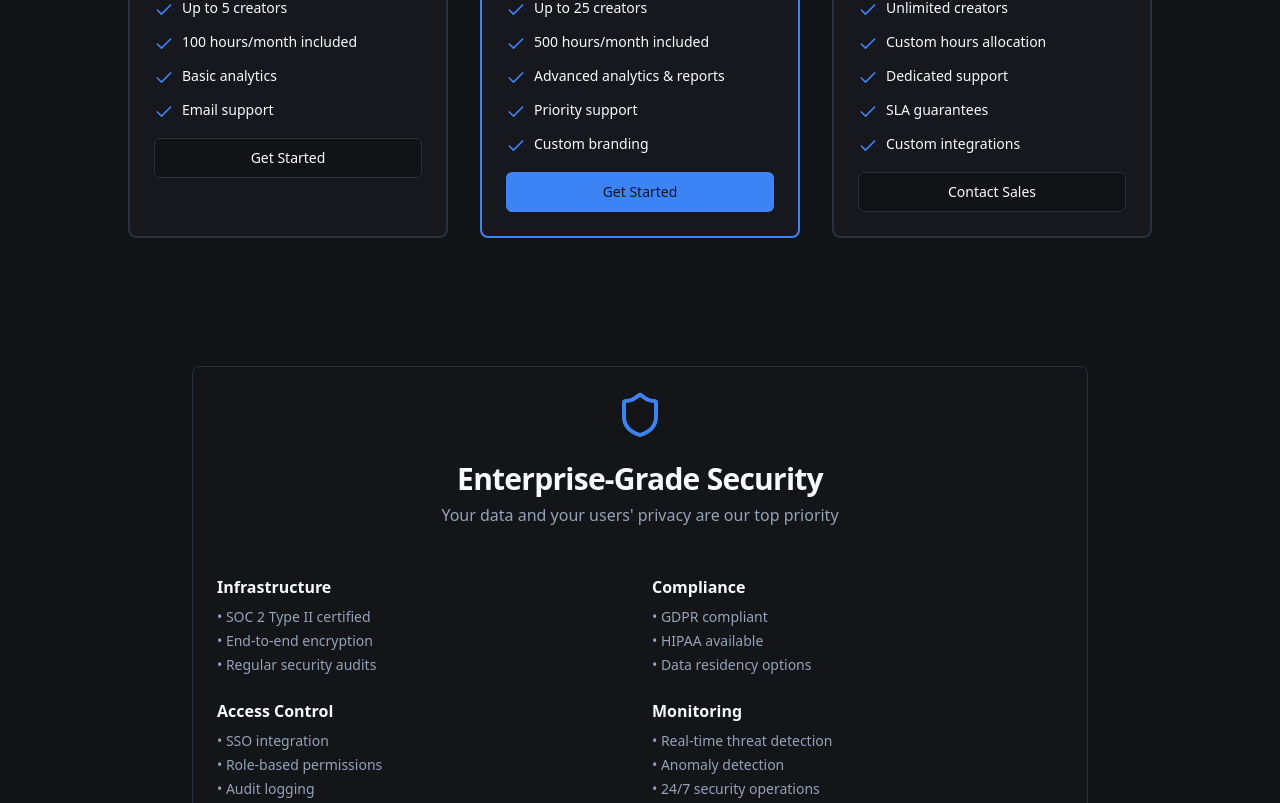
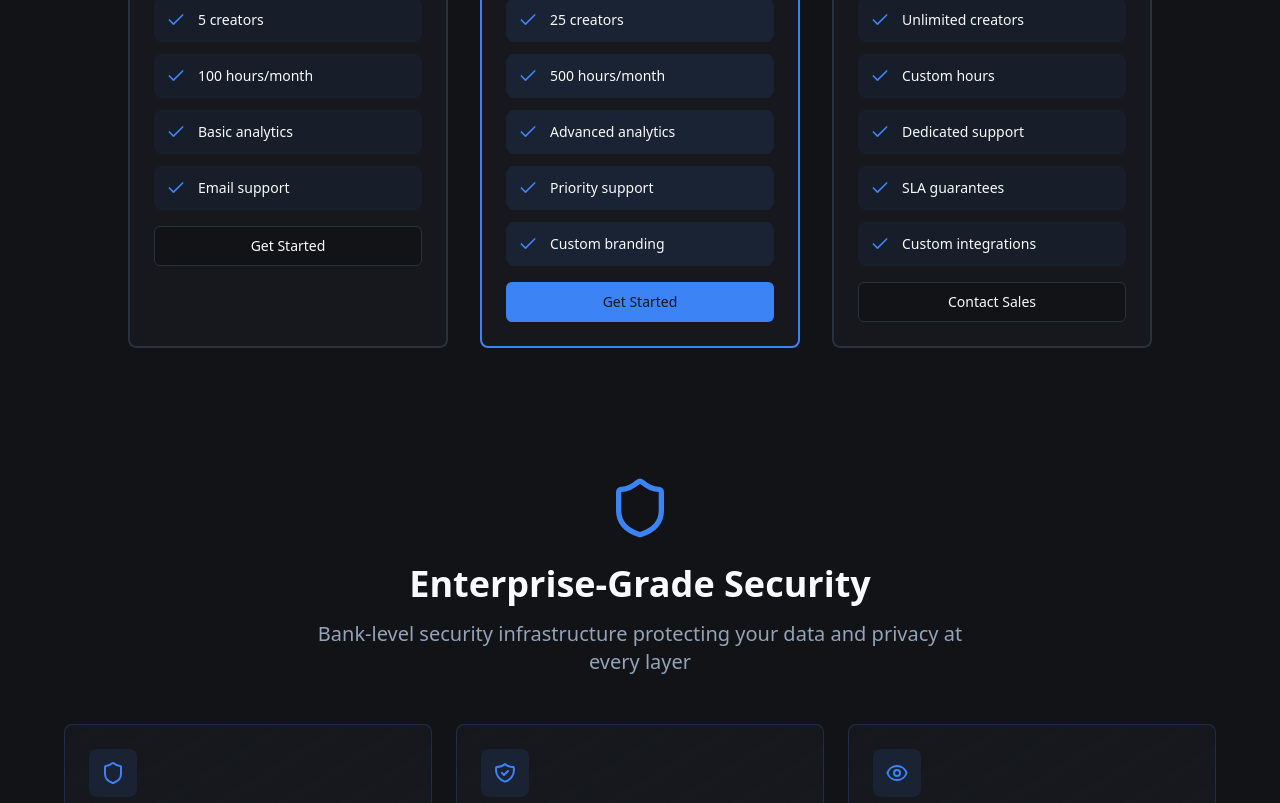
Before and after one commit to SaltProphet/cambridge, a Next.js app: page / in a window 1280 px wide. Shown: the part 1197-2000 px from the top of the page. Built offline with nearby package versions, Linux system fonts and the light colour scheme.

Commit message:
Redesign landing page: Replace bullet lists with visual cards
Co-authored-by: SaltProphet <237044883+SaltProphet@users.noreply.github.com>

```diff
--- a/app/page.tsx
+++ b/app/page.tsx
@@ -81,24 +81,24 @@ export default function Home() {
                 </CardDescription>
               </CardHeader>
               <CardContent className="space-y-4">
-                <ul className="space-y-3">
-                  <li className="flex items-start gap-2">
-                    <Check className="h-5 w-5 text-accent mt-0.5 shrink-0" />
-                    <span className="text-sm">Up to 5 creators</span>
-                  </li>
-                  <li className="flex items-start gap-2">
-                    <Check className="h-5 w-5 text-accent mt-0.5 shrink-0" />
-                    <span className="text-sm">100 hours/month included</span>
-                  </li>
-                  <li className="flex items-start gap-2">
-                    <Check className="h-5 w-5 text-accent mt-0.5 shrink-0" />
-                    <span className="text-sm">Basic analytics</span>
-                  </li>
-                  <li className="flex items-start gap-2">
-                    <Check className="h-5 w-5 text-accent mt-0.5 shrink-0" />
-                    <span className="text-sm">Email support</span>
-                  </li>
-                </ul>
+                <div className="space-y-3">
+                  <div className="flex items-center gap-3 p-3 rounded-lg bg-accent/5">
+                    <Check className="h-5 w-5 text-accent shrink-0" />
+                    <span className="text-sm font-medium">5 creators</span>
+                  </div>
+                  <div className="flex items-center gap-3 p-3 rounded-lg bg-accent/5">
+                    <Check className="h-5 w-5 text-accent shrink-0" />
+                    <span className="text-sm font-medium">100 hours/month</span>
+                  </div>
+                  <div className="flex items-center gap-3 p-3 rounded-lg bg-accent/5">
+                    <Check className="h-5 w-5 text-accent shrink-0" />
+                    <span className="text-sm font-medium">Basic analytics</span>
+                  </div>
+                  <div className="flex items-center gap-3 p-3 rounded-lg bg-accent/5">
+                    <Check className="h-5 w-5 text-accent shrink-0" />
+                    <span className="text-sm font-medium">Email support</span>
+                  </div>
+                </div>
                 <Button className="w-full" variant="outline" asChild>
                   <Link href="/founders">Get Started</Link>
                 </Button>
@@ -117,28 +117,28 @@ export default function Home() {
                 </CardDescription>
               </CardHeader>
               <CardContent className="space-y-4">
-                <ul className="space-y-3">
-                  <li className="flex items-start gap-2">
-                    <Check className="h-5 w-5 text-accent mt-0.5 shrink-0" />
-                    <span className="text-sm">Up to 25 creators</span>
-                  </li>
-                  <li className="flex items-start gap-2">
-                    <Check className="h-5 w-5 text-accent mt-0.5 shrink-0" />
-                    <span className="text-sm">500 hours/month included</span>
-                  </li>
-                  <li className="flex items-start gap-2">
-                    <Check className="h-5 w-5 text-accent mt-0.5 shrink-0" />
-                    <span className="text-sm">Advanced analytics & reports</span>
-                  </li>
-                  <li className="flex items-start gap-2">
-                    <Check className="h-5 w-5 text-accent mt-0.5 shrink-0" />
-                    <span className="text-sm">Priority support</span>
-                  </li>
-                  <li className="flex items-start gap-2">
-                    <Check className="h-5 w-5 text-accent mt-0.5 shrink-0" />
-                    <span className="text-sm">Custom branding</span>
-                  </li>
-                </ul>
+                <div className="space-y-3">
+                  <div className="flex items-center gap-3 p-3 rounded-lg bg-accent/10">
+                    <Check className="h-5 w-5 text-accent shrink-0" />
+                    <span className="text-sm font-medium">25 creators</span>
+                  </div>
+                  <div className="flex items-center gap-3 p-3 rounded-lg bg-accent/10">
+                    <Check className="h-5 w-5 text-accent shrink-0" />
+                    <span className="text-sm font-medium">500 hours/month</span>
+                  </div>
+                  <div className="flex items-center gap-3 p-3 rounded-lg bg-accent/10">
+                    <Check className="h-5 w-5 text-accent shrink-0" />
+                    <span className="text-sm font-medium">Advanced analytics</span>
+                  </div>
+                  <div className="flex items-center gap-3 p-3 rounded-lg bg-accent/10">
+                    <Check className="h-5 w-5 text-accent shrink-0" />
+                    <span className="text-sm font-medium">Priority support</span>
+                  </div>
+                  <div className="flex items-center gap-3 p-3 rounded-lg bg-accent/10">
+                    <Check className="h-5 w-5 text-accent shrink-0" />
+                    <span className="text-sm font-medium">Custom branding</span>
+                  </div>
+                </div>
                 <Button className="w-full" asChild>
                   <Link href="/founders">Get Started</Link>
                 </Button>
@@ -154,28 +154,28 @@ export default function Home() {
                 </CardDescription>
               </CardHeader>
               <CardContent className="space-y-4">
-                <ul className="space-y-3">
-                  <li className="flex items-start gap-2">
-                    <Check className="h-5 w-5 text-accent mt-0.5 shrink-0" />
-                    <span className="text-sm">Unlimited creators</span>
-                  </li>
-                  <li className="flex items-start gap-2">
-                    <Check className="h-5 w-5 text-accent mt-0.5 shrink-0" />
-                    <span className="text-sm">Custom hours allocation</span>
-                  </li>
-                  <li className="flex items-start gap-2">
-                    <Check className="h-5 w-5 text-accent mt-0.5 shrink-0" />
-                    <span className="text-sm">Dedicated support</span>
-                  </li>
-                  <li className="flex items-start gap-2">
-                    <Check className="h-5 w-5 text-accent mt-0.5 shrink-0" />
-                    <span className="text-sm">SLA guarantees</span>
-                  </li>
-                  <li className="flex items-start gap-2">
-                    <Check className="h-5 w-5 text-accent mt-0.5 shrink-0" />
-                    <span className="text-sm">Custom integrations</span>
-                  </li>
-                </ul>
+                <div className="space-y-3">
+                  <div className="flex items-center gap-3 p-3 rounded-lg bg-accent/5">
+                    <Check className="h-5 w-5 text-accent shrink-0" />
+                    <span className="text-sm font-medium">Unlimited creators</span>
+                  </div>
+                  <div className="flex items-center gap-3 p-3 rounded-lg bg-accent/5">
+                    <Check className="h-5 w-5 text-accent shrink-0" />
+                    <span className="text-sm font-medium">Custom hours</span>
+                  </div>
+                  <div className="flex items-center gap-3 p-3 rounded-lg bg-accent/5">
+                    <Check className="h-5 w-5 text-accent shrink-0" />
+                    <span className="text-sm font-medium">Dedicated support</span>
+                  </div>
+                  <div className="flex items-center gap-3 p-3 rounded-lg bg-accent/5">
+                    <Check className="h-5 w-5 text-accent shrink-0" />
+                    <span className="text-sm font-medium">SLA guarantees</span>
+                  </div>
+                  <div className="flex items-center gap-3 p-3 rounded-lg bg-accent/5">
+                    <Check className="h-5 w-5 text-accent shrink-0" />
+                    <span className="text-sm font-medium">Custom integrations</span>
+                  </div>
+                </div>
                 <Button className="w-full" variant="outline" asChild>
                   <Link href="/founders">Contact Sales</Link>
                 </Button>
@@ -185,54 +185,79 @@ export default function Home() {
         </div>
       </section>
 
-      {/* Security Section */}
+      {/* Security Section - Redesigned */}
       <section className="container mx-auto px-6 py-16">
-        <div className="max-w-4xl mx-auto">
-          <Card className="bg-card/50">
-            <CardHeader className="text-center">
-              <Shield className="h-12 w-12 text-accent mx-auto mb-4" />
-              <CardTitle className="text-3xl">Enterprise-Grade Security</CardTitle>
-              <CardDescription className="text-base mt-4">
-                Your data and your users&apos; privacy are our top priority
-              </CardDescription>
-            </CardHeader>
-            <CardContent>
-              <div className="grid grid-cols-1 md:grid-cols-2 gap-6 mt-6">
-                <div className="space-y-2">
-                  <h4 className="font-semibold">Infrastructure</h4>
-                  <ul className="text-sm text-muted-foreground space-y-1">
-                    <li>• SOC 2 Type II certified</li>
-                    <li>• End-to-end encryption</li>
-                    <li>• Regular security audits</li>
-                  </ul>
+        <div className="max-w-6xl mx-auto">
+          <div className="text-center mb-12">
+            <Shield className="h-16 w-16 text-accent mx-auto mb-6" />
+            <h2 className="text-4xl font-bold mb-4">Enterprise-Grade Security</h2>
+            <p className="text-xl text-muted-foreground max-w-2xl mx-auto">
+              Bank-level security infrastructure protecting your data and privacy at every layer
+            </p>
+          </div>
+
+          <div className="grid grid-cols-1 md:grid-cols-3 gap-6">
+            <Card className="bg-gradient-to-br from-card to-card/50 border-accent/20">
+              <CardHeader>
+                <div className="h-12 w-12 rounded-lg bg-accent/10 flex items-center justify-center mb-4">
+                  <Shield className="h-6 w-6 text-accent" />
                 </div>
-                <div className="space-y-2">
-                  <h4 className="font-semibold">Compliance</h4>
-                  <ul className="text-sm text-muted-foreground space-y-1">
-                    <li>• GDPR compliant</li>
-                    <li>• HIPAA available</li>
-                    <li>• Data residency options</li>
-                  </ul>
+                <CardTitle className="text-xl">Infrastructure</CardTitle>
+              </CardHeader>
+              <CardContent className="space-y-3">
+                <p className="text-sm text-muted-foreground">
+                  SOC 2 Type II certified infrastructure with end-to-end encryption and regular third-party security audits
+                </p>
+              </CardContent>
+            </Card>
+
+            <Card className="bg-gradient-to-br from-card to-card/50 border-accent/20">
+              <CardHeader>
+                <div className="h-12 w-12 rounded-lg bg-accent/10 flex items-center justify-center mb-4">
+                  <svg className="h-6 w-6 text-accent" fill="none" viewBox="0 0 24 24" stroke="currentColor">
+                    <path strokeLinecap="round" strokeLinejoin="round" strokeWidth={2} d="M9 12l2 2 4-4m5.618-4.016A11.955 11.955 0 0112 2.944a11.955 11.955 0 01-8.618 3.04A12.02 12.02 0 003 9c0 5.591 3.824 10.29 9 11.622 5.176-1.332 9-6.03 9-11.622 0-1.042-.133-2.052-.382-3.016z" />
+                  </svg>
                 </div>
-                <div className="space-y-2">
-                  <h4 className="font-semibold">Access Control</h4>
-                  <ul className="text-sm text-muted-foreground space-y-1">
-                    <li>• SSO integration</li>
-                    <li>• Role-based permissions</li>
-                    <li>• Audit logging</li>
-                  </ul>
+                <CardTitle className="text-xl">Compliance</CardTitle>
+              </CardHeader>
+              <CardContent className="space-y-3">
+                <p className="text-sm text-muted-foreground">
+                  GDPR and HIPAA compliant with flexible data residency options to meet your regulatory requirements
+                </p>
+              </CardContent>
+            </Card>
+
+            <Card className="bg-gradient-to-br from-card to-card/50 border-accent/20">
+              <CardHeader>
+                <div className="h-12 w-12 rounded-lg bg-accent/10 flex items-center justify-center mb-4">
+                  <svg className="h-6 w-6 text-accent" fill="none" viewBox="0 0 24 24" stroke="currentColor">
+                    <path strokeLinecap="round" strokeLinejoin="round" strokeWidth={2} d="M15 12a3 3 0 11-6 0 3 3 0 016 0z" />
+                    <path strokeLinecap="round" strokeLinejoin="round" strokeWidth={2} d="M2.458 12C3.732 7.943 7.523 5 12 5c4.478 0 8.268 2.943 9.542 7-1.274 4.057-5.064 7-9.542 7-4.477 0-8.268-2.943-9.542-7z" />
+                  </svg>
                 </div>
-                <div className="space-y-2">
-                  <h4 className="font-semibold">Monitoring</h4>
-                  <ul className="text-sm text-muted-foreground space-y-1">
-                    <li>• Real-time threat detection</li>
-                    <li>• Anomaly detection</li>
-                    <li>• 24/7 security operations</li>
-                  </ul>
-                </div>
+                <CardTitle className="text-xl">Monitoring</CardTitle>
+              </CardHeader>
+              <CardContent className="space-y-3">
+                <p className="text-sm text-muted-foreground">
+                  24/7 security operations with real-time threat detection, anomaly monitoring, and instant alerts
+                </p>
+              </CardContent>
+            </Card>
+          </div>
+
+          <div className="mt-12 p-8 rounded-xl bg-accent/5 border border-accent/20">
+            <div className="flex flex-col md:flex-row items-center justify-between gap-6">
+              <div className="flex-1">
+                <h3 className="text-2xl font-bold mb-2">Need custom security requirements?</h3>
+                <p className="text-muted-foreground">
+                  We work with enterprises to meet specialized compliance and security needs
+                </p>
               </div>
-            </CardContent>
-          </Card>
+              <Button size="lg" asChild>
+                <Link href="/founders">Contact Security Team</Link>
+              </Button>
+            </div>
+          </div>
         </div>
       </section>
     </div>
```
